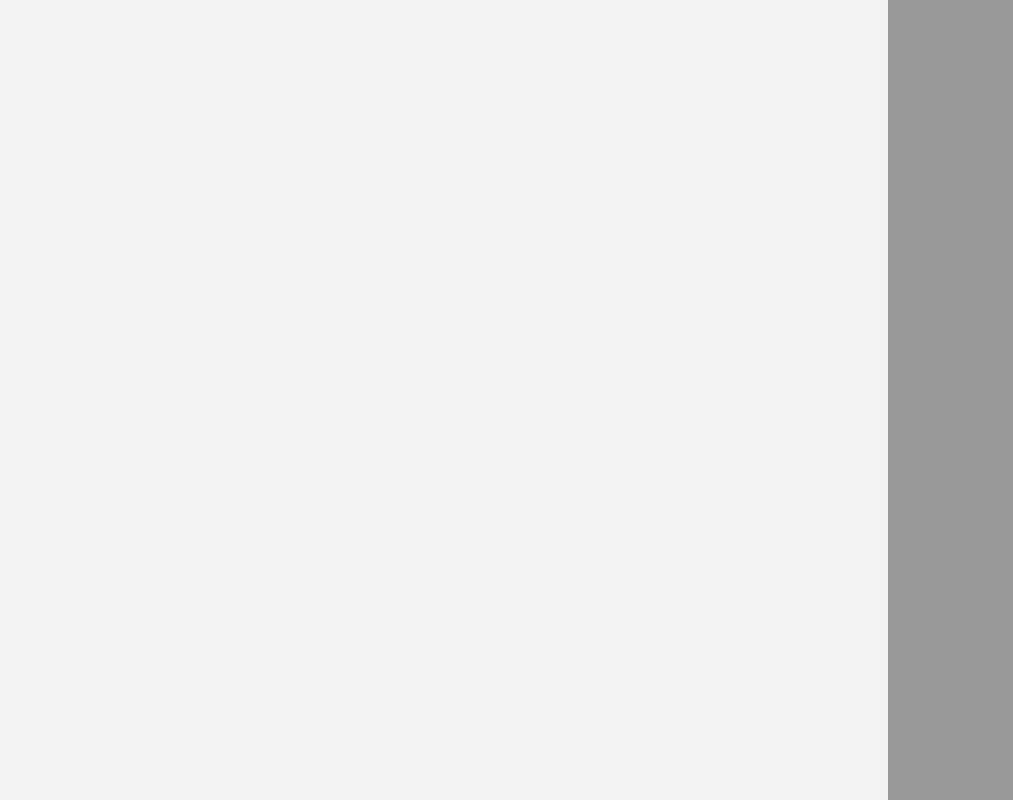
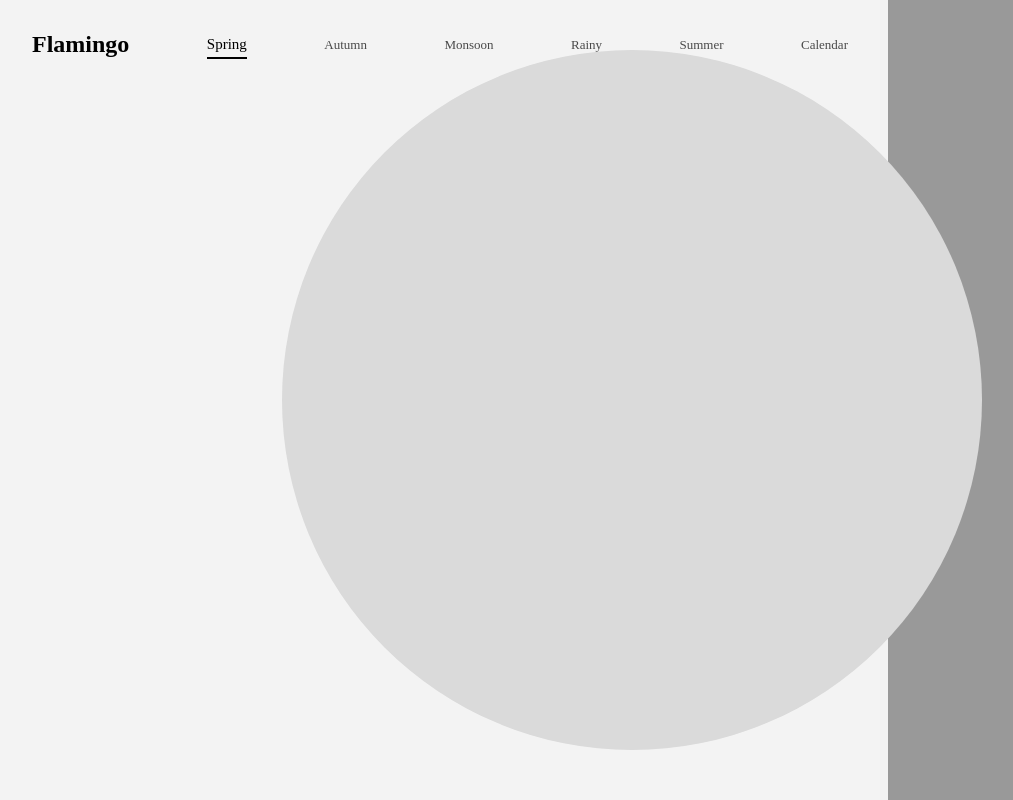
Before and after one commit to pedroGermano/flamingo, a plain HTML site: page index.html in a window 1280 px wide. Shown: the whole page, without its empty margins (8-1021 px from the left). Drawn offline with Linux system fonts and the light colour scheme.

Commit message:
Circle add

```diff
--- a/css/main.css
+++ b/css/main.css
@@ -1,6 +1,7 @@
 *{
   margin: 0;
   padding: 0;
+  font-family: "PlayFair Display";
   box-sizing: border-box;
 }
 
@@ -19,6 +20,28 @@ html, body{
 #left{
   width: 70%;
   height: 100%;
+  padding: 30px 40px;
+}
+
+nav{
+  display: flex;
+  justify-content: space-between;
+  align-items: center;
+}
+
+nav a{
+  text-decoration: none;
+  color: #000;
+  opacity: .7;
+  font-size: 13px;
+}
+
+nav a:nth-child(2){
+  font-size: 15px;
+  opacity: 1;
+  border-bottom: 2px solid #000;
+  margin-top: 6px;
+  padding-bottom: 4px;
 }
 
 #right{
@@ -26,3 +49,15 @@ html, body{
   height: 100%;
   background-color: #999;
 }
+
+
+#circle{
+  position: absolute;
+  top: 50%;
+  left: 50%;
+  transform: translate(-50%, -50%);
+  width: 700px;
+  height: 700px;
+  background-color: #dadada;
+  border-radius: 50%;
+}
--- a/index.html
+++ b/index.html
@@ -1,17 +1,31 @@
 <!DOCTYPE html>
 <html lang="en">
+
 <head>
   <meta charset="UTF-8">
   <meta name="viewport" content="width=device-width, initial-scale=1.0">
   <title>Document</title>
   <link rel="stylesheet" href="css/main.css">
 </head>
+
 <body>
   <section id="back">
     <div id="left">
+      <nav>
+        <h2>Flamingo</h2>
+        <a href="#">Spring</a>
+        <a href="#">Autumn</a>
+        <a href="#">Monsoon</a>
+        <a href="#">Rainy</a>
+        <a href="#">Summer</a>
+        <a href="#">Calendar</a>
+      </nav>
+      <div id="circle">
 
+      </div>
     </div>
     <div id="right"></div>
   </section>
 </body>
+
 </html>
```
